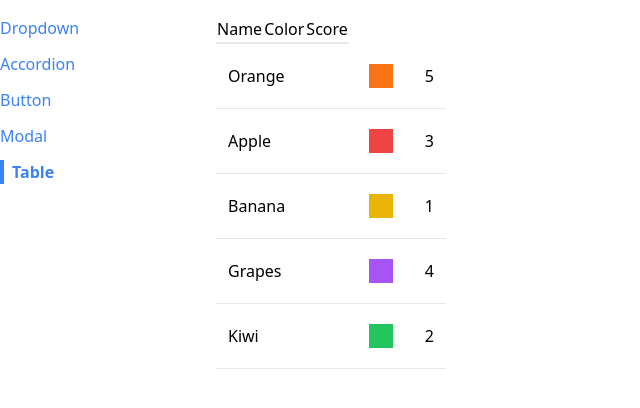
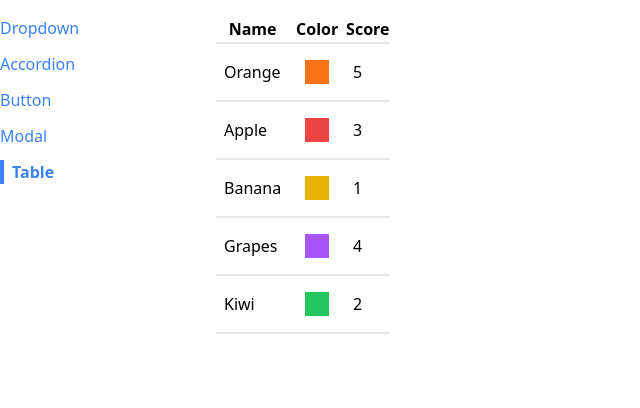
Before and after one commit to kirbeee/react_course, a React (Create React App) app in the folder section10-routing-system/comps/: page /table in a window 1280 px wide. Shown: the top 408 px of the page, without its empty margins (0-640 px from the left). Built offline with nearby package versions, Linux system fonts and the light colour scheme.

Commit message:
complete the table without sorting function

```diff
--- a/section10-routing-system/comps/src/components/Table.js
+++ b/section10-routing-system/comps/src/components/Table.js
@@ -1,23 +1,25 @@
-function Table({data}) {
+function Table({data, config}) {
+    const renderedHeaders = config.map((header) => {
+        return <th key={header.label}>{header.label}</th>
+    })
+
     const renderedRows = data.map((fruit) => {
+        const renderCells = config.map((column) => {
+            return <td className="p-2" key={column.label}>{column.render(fruit)}</td>
+        })
         return (
-            <tr className="border-b" key={fruit.name}>
-                <td className="p-3">{fruit.name}</td>
-                <td className="p-3">
-                    <div className={`p-3 m-2 ${fruit.color}`}></div>
-                </td>
-                <td className="p-3">{fruit.score}</td>
+            <tr className="border-b-2" key={fruit.name}>
+                {renderCells}
             </tr>
-        )})
+        )
+    })
     return (
       <table className="table-auto border-spacing-2">
-          <thaed>
+          <thead>
                 <tr className="border-b-2">
-                    <td>Name</td>
-                    <td>Color</td>
-                    <td>Score</td>
+                    {renderedHeaders}
                 </tr>
-          </thaed>
+          </thead>
           <tbody>
           {renderedRows}
           </tbody>
--- a/section10-routing-system/comps/src/pages/TablePage.js
+++ b/section10-routing-system/comps/src/pages/TablePage.js
@@ -9,9 +9,24 @@ function TablePage(){
         { name: "Kiwi", color:"bg-green-500", score: 2},
     ]
 
+    const config = [
+        {
+            label: 'Name',
+            render: (fruit) => fruit.name
+        },
+        {
+            label: 'Color',
+            render: (fruit) => <div className={`p-3 m-2 ${fruit.color}`}></div>
+        },
+        {
+            label: 'Score',
+            render: (fruit) => fruit.score
+        },
+    ]
+
     return(
         <div>
-            <Table data={data}/>
+            <Table data={data} config={config}/>
         </div>
     )
 }
```
